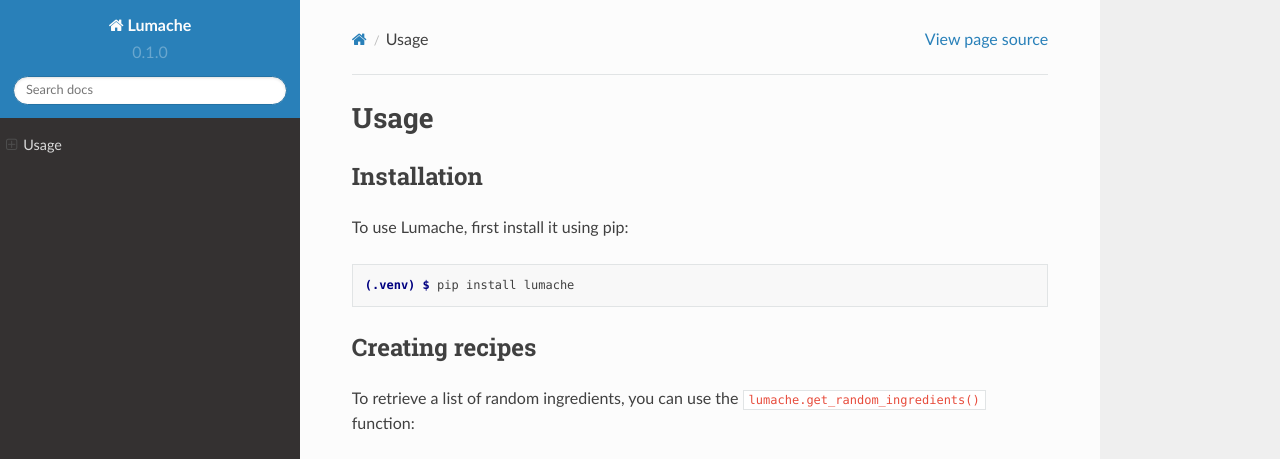
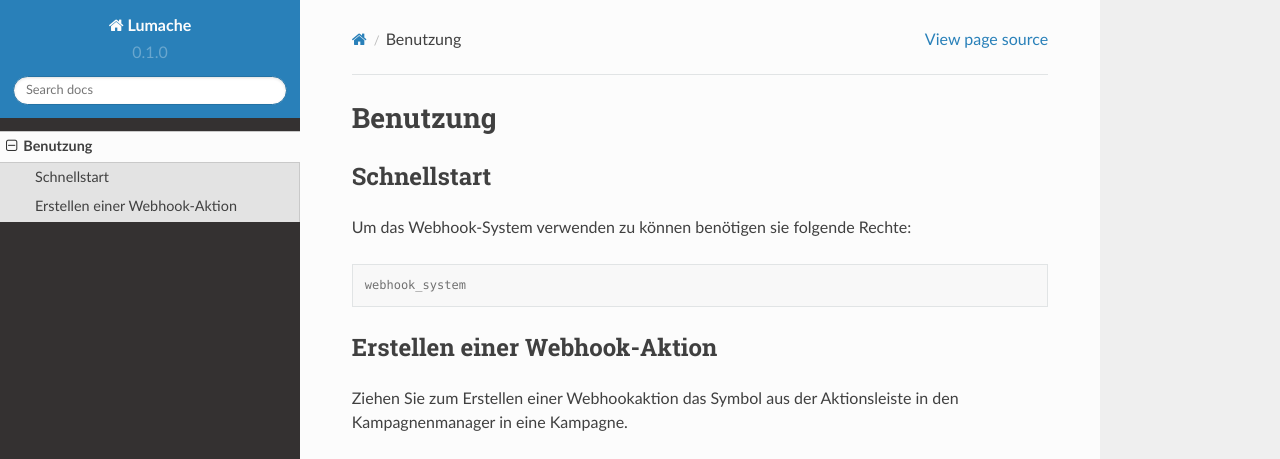
Before and after one commit to MaHN00/rtd-cw-webhooksystems, a Sphinx documentation site: the page built from docs/source/Benutzung.rst, in a window 1280 px wide and 1094 px high. Shown: the top 459 px of the window. Built offline with Sphinx 7.4.7 and the Read the Docs theme 2.0.0, drawn with Linux system fonts in a browser that asks for light colours; pages that are not in the unit, such as notebooks, are missing from menus; grey boxes are pictures that could not be loaded.

Commit message:
Update and rename usage.rst to Benutzung.rst

```diff
--- a/docs/source/usage.rst
+++ b/docs/source/Benutzung.rst
@@ -1,22 +1,22 @@
-Usage
+Benutzung
 =====
 
-.. _installation:
+.. _Schnellstart:
 
-Installation
+Schnellstart
 ------------
 
-To use Lumache, first install it using pip:
+Um das Webhook-System verwenden zu können benötigen sie folgende Rechte:
 
 .. code-block:: console
 
-   (.venv) $ pip install lumache
+   webhook_system
 
-Creating recipes
-----------------
+Erstellen einer Webhook-Aktion
+------------------------------
 
-To retrieve a list of random ingredients,
-you can use the ``lumache.get_random_ingredients()`` function:
+Ziehen Sie zum Erstellen einer Webhookaktion das Symbol aus der
+Aktionsleiste in den Kampagnenmanager in eine Kampagne.
 
 .. autofunction:: lumache.get_random_ingredients
 
```
